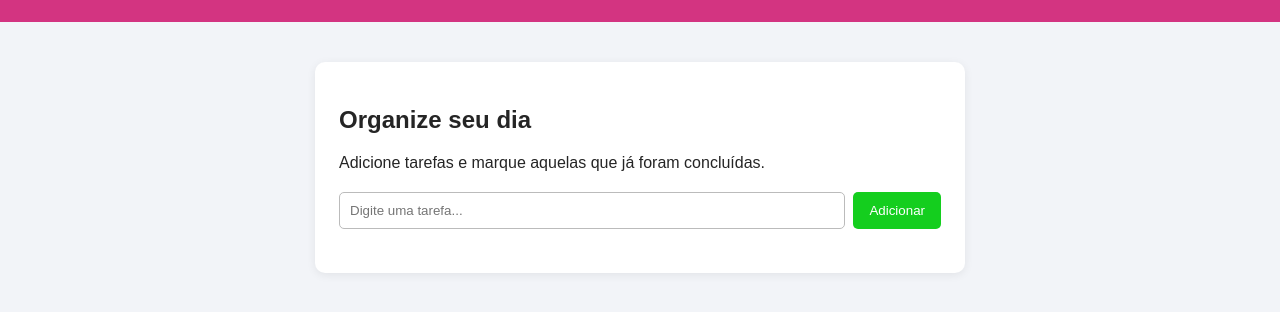
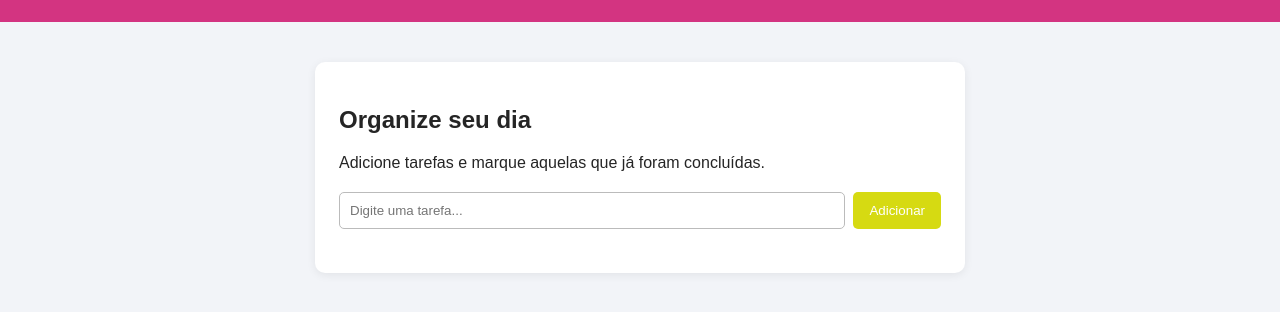
Before and after one commit to davi-muros/TRABALHO_GIT, a plain HTML site: page index.html in a window 1280 px wide. Shown: the part 124-436 px from the top of the page. Drawn offline with Linux system fonts and the light colour scheme.

Commit message:
alterando a cor do botao para amarelo

```diff
--- a/style.css
+++ b/style.css
@@ -60,7 +60,7 @@ button {
     padding: 10px 16px;
     border: 0;
     border-radius: 5px;
-    background-color: #14ce1e;
+    background-color: #d6da12;
     color: white;
     cursor: pointer;
 }
```
